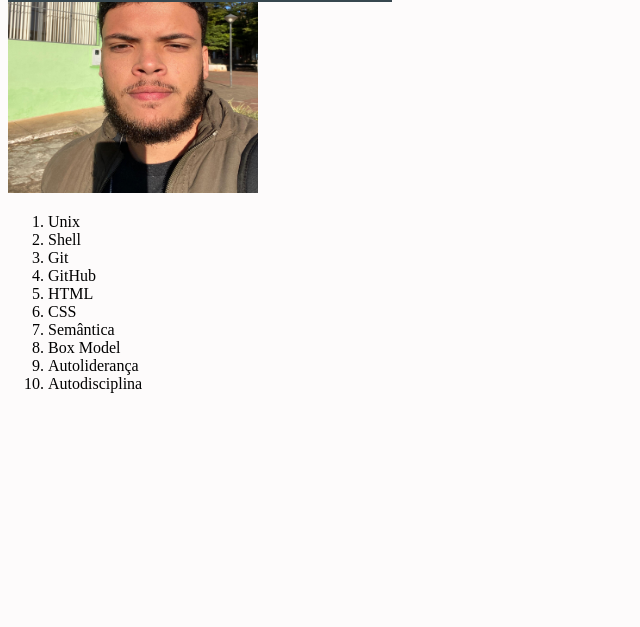
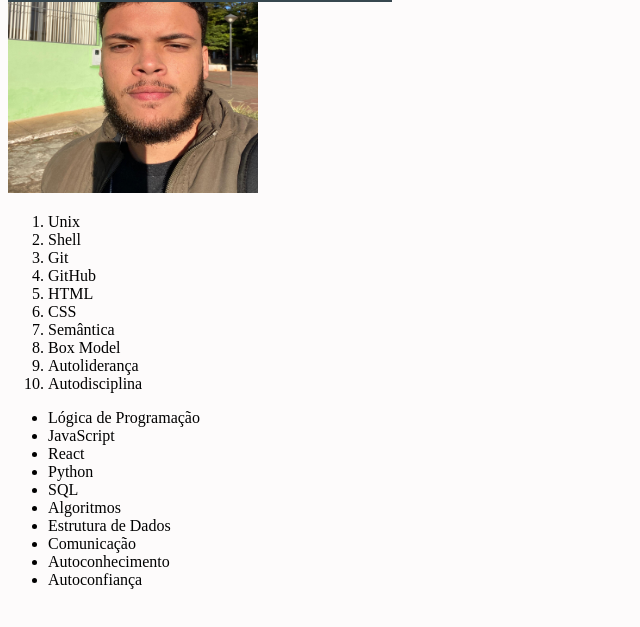
Before and after one commit to diogopb/fundamentos-01-projeto-lessons-learned, a website: page index.html in a window 1280 px wide. Shown: the part 115-742 px from the top of the page, without its empty margins (0-640 px from the left). Drawn offline with Linux system fonts and the light colour scheme.

Commit message:
adiciona lista de licoes a aprender

```diff
--- a/index.html
+++ b/index.html
@@ -4,7 +4,7 @@
 <head>
     <meta charset="UTF-8">
     <meta name="viewport" content="width=device-width, initial-scale=1.0">
-    <title>Document</title>
+    <title>Projeto Lessons Learned</title>
     <link rel="stylesheet" href="style.css">
 </head>
 <body>
@@ -26,5 +26,17 @@
         <li>Autoliderança</li>
         <li>Autodisciplina</li>
     </ol>
+    <ul id="licoes_a_aprender">
+        <li>Lógica de Programação</li>
+        <li>JavaScript</li>
+        <li>React</li>
+        <li>Python</li>
+        <li>SQL</li>
+        <li>Algoritmos</li>
+        <li>Estrutura de Dados</li>
+        <li>Comunicação</li>
+        <li>Autoconhecimento</li>
+        <li>Autoconfiança</li>
+    </ul>
 </body>
 </html>
```
